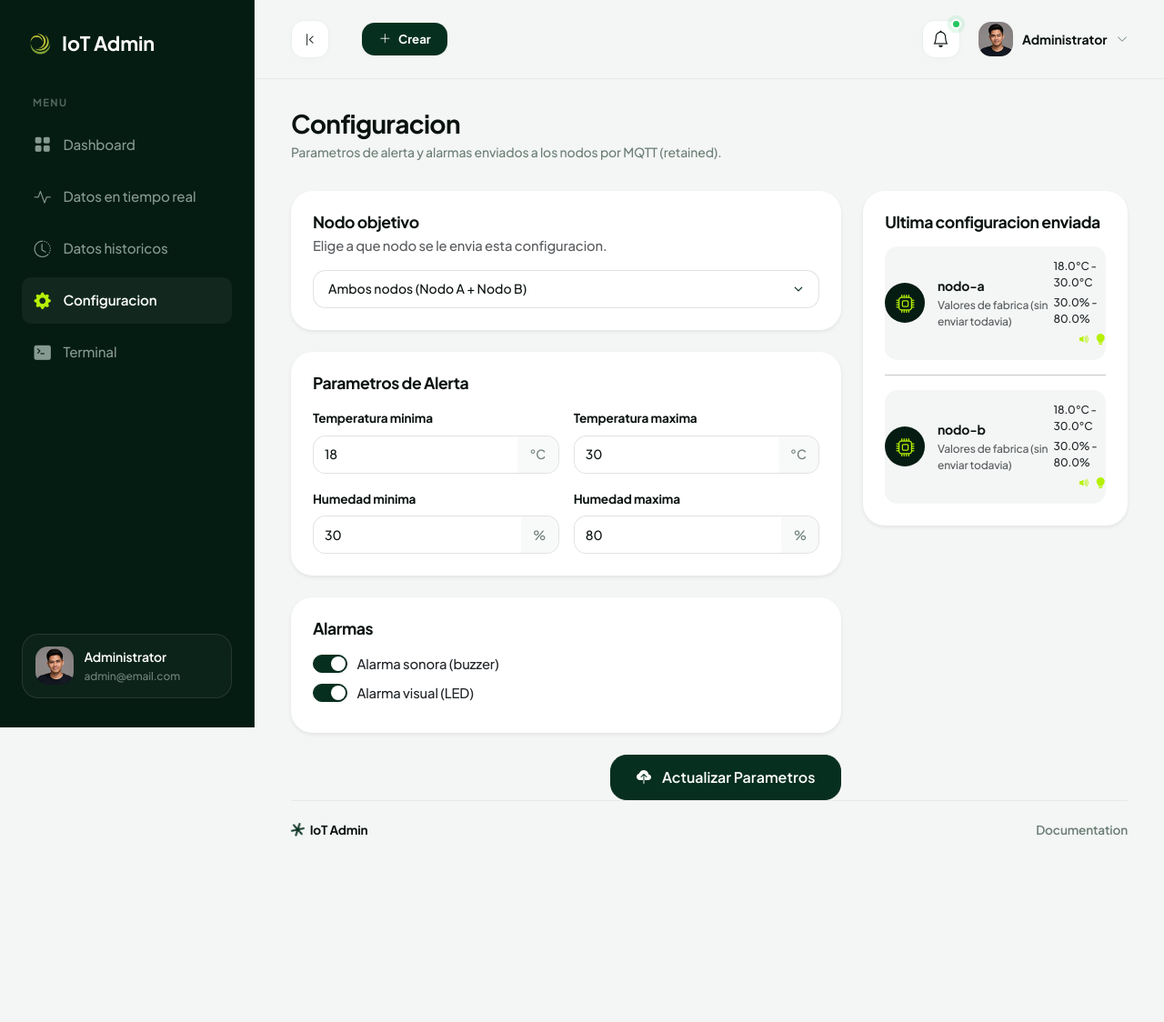
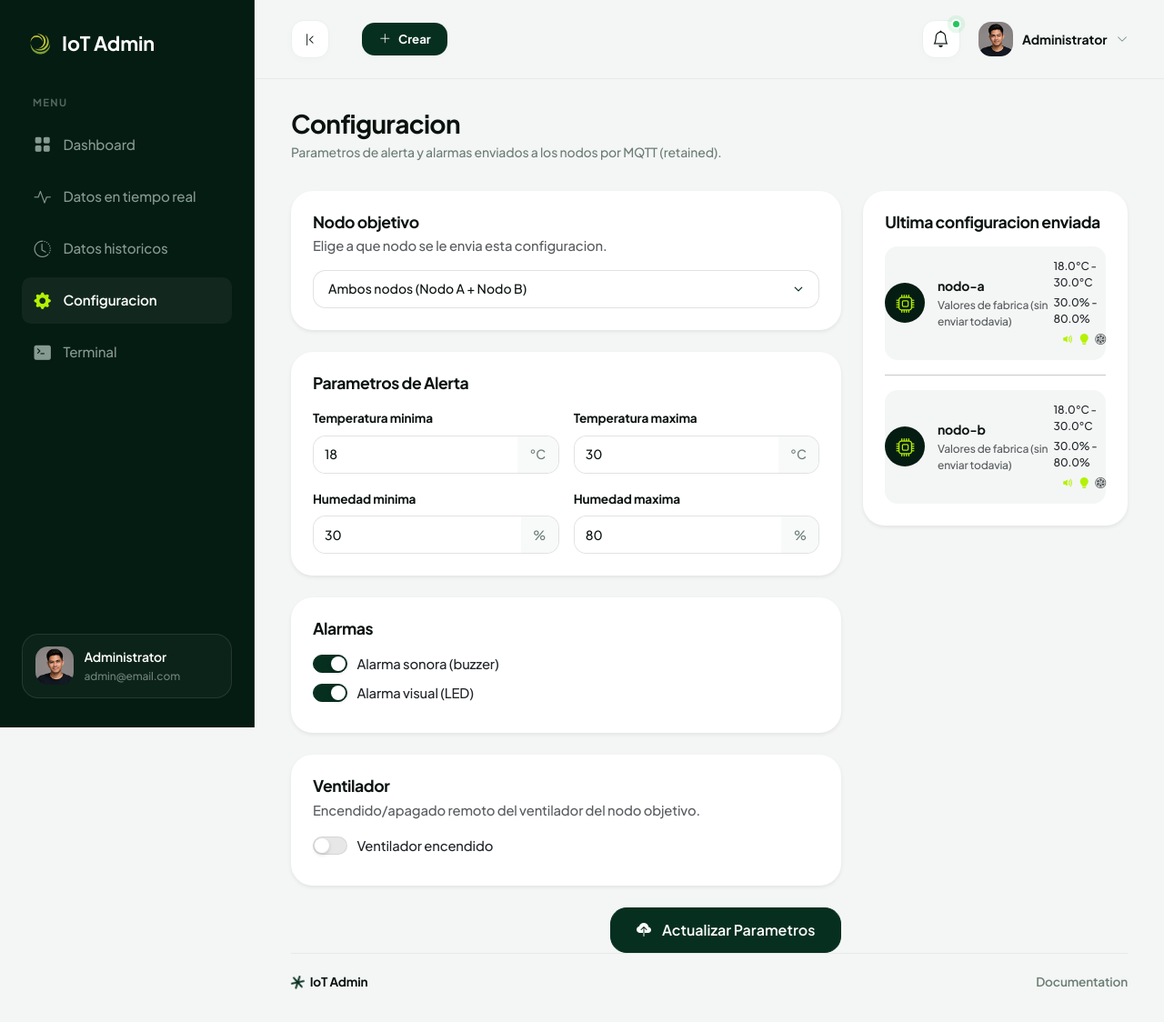
Before and after one commit to AbimaelFranco/iot-engineering-challenge, a Django app: page /configuracion/ in a window 1280 px wide. Shown: the whole page at 91% size. Before the commit the page ends 920 px from the top, so only its background shows below. Run offline with Django 5.2, Linux system fonts and the light colour scheme; data that the repository does not hold is empty; parts of the project's set-up code (start-up, migrations or seed data) failed here and were passed over; some libraries are stand-ins or nearby versions.

Commit message:
feat: agregar control remoto de ventilador en Configuracion
- Agregar columna fan_enabled a node_config_log: persistir el estado enviado junto a buzzer/LED
- Agregar switch de Ventilador en la vista Configuracion: permitir encender/apagar por nodo objetivo
- Agregar icono de ventilador en "Ultima configuracion enviada": paridad visual con sonido y luz

```diff
--- a/backend/dashboard/configuracion/models.py
+++ b/backend/dashboard/configuracion/models.py
@@ -10,6 +10,7 @@ DEFAULT_CONFIG = {
     "hum_max": 80.0,
     "buzzer_enabled": True,
     "visual_alarm_enabled": True,
+    "fan_enabled": False,
 }
 
 
@@ -34,6 +35,7 @@ class NodeConfigLog(models.Model):
     hum_max = models.FloatField()
     buzzer_enabled = models.BooleanField()
     visual_alarm_enabled = models.BooleanField()
+    fan_enabled = models.BooleanField()
     topic = models.TextField()
     payload_raw = models.TextField()
     sent_at = models.DateTimeField()
--- a/backend/dashboard/configuracion/views.py
+++ b/backend/dashboard/configuracion/views.py
@@ -35,7 +35,7 @@ def _latest_config_by_node():
             .order_by("-sent_at")
             .values(
                 "temp_min", "temp_max", "hum_min", "hum_max",
-                "buzzer_enabled", "visual_alarm_enabled", "sent_at",
+                "buzzer_enabled", "visual_alarm_enabled", "fan_enabled", "sent_at",
             )
             .first()
         )
@@ -51,6 +51,7 @@ def _latest_config_by_node():
                 "hum_max": float(row["hum_max"]),
                 "buzzer_enabled": row["buzzer_enabled"],
                 "visual_alarm_enabled": row["visual_alarm_enabled"],
+                "fan_enabled": row["fan_enabled"],
                 "sent_at": row["sent_at"].strftime("%Y-%m-%d %H:%M:%S"),
                 "is_default": False,
             }
@@ -152,6 +153,7 @@ def _parse_config_payload(data):
 
     buzzer_enabled = bool(data.get("buzzer_enabled"))
     visual_alarm_enabled = bool(data.get("visual_alarm_enabled"))
+    fan_enabled = bool(data.get("fan_enabled"))
 
     t_lo, t_hi = TEMP_PHYSICAL_RANGE
     h_lo, h_hi = HUM_PHYSICAL_RANGE
@@ -167,6 +169,7 @@ def _parse_config_payload(data):
         "hum_max": hum_max,
         "buzzer_enabled": buzzer_enabled,
         "visual_alarm_enabled": visual_alarm_enabled,
+        "fan_enabled": fan_enabled,
     }
     targets = NODE_IDS if node_target == "ambos" else [node_target]
     return (config, targets), None
--- a/backend/dashboard/static/assets/js/dashboard.js
+++ b/backend/dashboard/static/assets/js/dashboard.js
@@ -1435,6 +1435,7 @@ document.addEventListener('DOMContentLoaded', function () {
         const configHumMax = document.getElementById('config-hum-max');
         const configBuzzer = document.getElementById('config-buzzer-enabled');
         const configVisualAlarm = document.getElementById('config-visual-alarm-enabled');
+        const configFan = document.getElementById('config-fan-enabled');
         const configRangoError = document.getElementById('config-rango-error');
         const configAlertArea = document.getElementById('config-alert-area');
         const configBtnActualizar = document.getElementById('config-btn-actualizar');
@@ -1463,6 +1464,7 @@ document.addEventListener('DOMContentLoaded', function () {
             configHumMax.value = baseline.hum_max;
             configBuzzer.checked = !!baseline.buzzer_enabled;
             configVisualAlarm.checked = !!baseline.visual_alarm_enabled;
+            configFan.checked = !!baseline.fan_enabled;
         }
 
         if (configNodeTarget) {
@@ -1497,7 +1499,8 @@ document.addEventListener('DOMContentLoaded', function () {
                 hum_min: parseFloat(configHumMin.value),
                 hum_max: parseFloat(configHumMax.value),
                 buzzer_enabled: configBuzzer.checked,
-                visual_alarm_enabled: configVisualAlarm.checked
+                visual_alarm_enabled: configVisualAlarm.checked,
+                fan_enabled: configFan.checked
             };
         }
 
@@ -1539,7 +1542,8 @@ document.addEventListener('DOMContentLoaded', function () {
                         '<li>Temperatura: ' + payload.temp_min + '&deg;C - ' + payload.temp_max + '&deg;C</li>' +
                         '<li>Humedad: ' + payload.hum_min + '% - ' + payload.hum_max + '%</li>' +
                         '<li>Alarma sonora: ' + (payload.buzzer_enabled ? 'Activada' : 'Desactivada') + '</li>' +
-                        '<li>Alarma visual: ' + (payload.visual_alarm_enabled ? 'Activada' : 'Desactivada') + '</li>';
+                        '<li>Alarma visual: ' + (payload.visual_alarm_enabled ? 'Activada' : 'Desactivada') + '</li>' +
+                        '<li>Ventilador: ' + (payload.fan_enabled ? 'Encendido' : 'Apagado') + '</li>';
                 }
 
                 if (configModal) {
--- a/backend/dashboard/templates/configuracion.html
+++ b/backend/dashboard/templates/configuracion.html
@@ -82,6 +82,15 @@
           </div>
         </div>
 
+        <div class="card border-light shadow-sm p-4 mb-4">
+          <h5 class="card-title mb-1">Ventilador</h5>
+          <p class="text-muted mb-3">Encendido/apagado remoto del ventilador del nodo objetivo.</p>
+          <div class="form-switch-custom">
+            <input class="form-switch-input-custom" type="checkbox" id="config-fan-enabled">
+            <label class="form-switch-label" for="config-fan-enabled">Ventilador encendido</label>
+          </div>
+        </div>
+
         <div id="config-alert-area"></div>
 
         <div class="d-flex justify-content-end">
@@ -112,6 +121,7 @@
               <span>
                 <i class="bi {% if cfg.buzzer_enabled %}bi-volume-up-fill text-lime{% else %}bi-volume-mute-fill text-muted{% endif %}"></i>
                 <i class="bi {% if cfg.visual_alarm_enabled %}bi-lightbulb-fill text-lime{% else %}bi-lightbulb text-muted{% endif %} ms-1"></i>
+                <i class="bi bi-fan {% if cfg.fan_enabled %}text-lime{% else %}text-muted{% endif %} ms-1"></i>
               </span>
             </div>
           </div>
--- a/backend/db_creator.py
+++ b/backend/db_creator.py
@@ -118,6 +118,7 @@ CREATE TABLE IF NOT EXISTS node_config_log (
     hum_max               NUMERIC(6,2) NOT NULL,
     buzzer_enabled        BOOLEAN NOT NULL,
     visual_alarm_enabled  BOOLEAN NOT NULL,
+    fan_enabled           BOOLEAN NOT NULL DEFAULT false,
     topic                 TEXT NOT NULL,
     payload_raw           TEXT NOT NULL,
     sent_at               TIMESTAMP(0) NOT NULL DEFAULT {_NOW_LOCAL}
@@ -174,6 +175,11 @@ MIGRATIONS = [
         "ALTER COLUMN temperature TYPE NUMERIC(6,3), "
         "ALTER COLUMN humidity TYPE NUMERIC(6,3);",
     ),
+    (
+        "node_config_log.fan_enabled (nueva columna)",
+        "ALTER TABLE node_config_log "
+        "ADD COLUMN IF NOT EXISTS fan_enabled BOOLEAN NOT NULL DEFAULT false;",
+    ),
 ]
 
 
```
